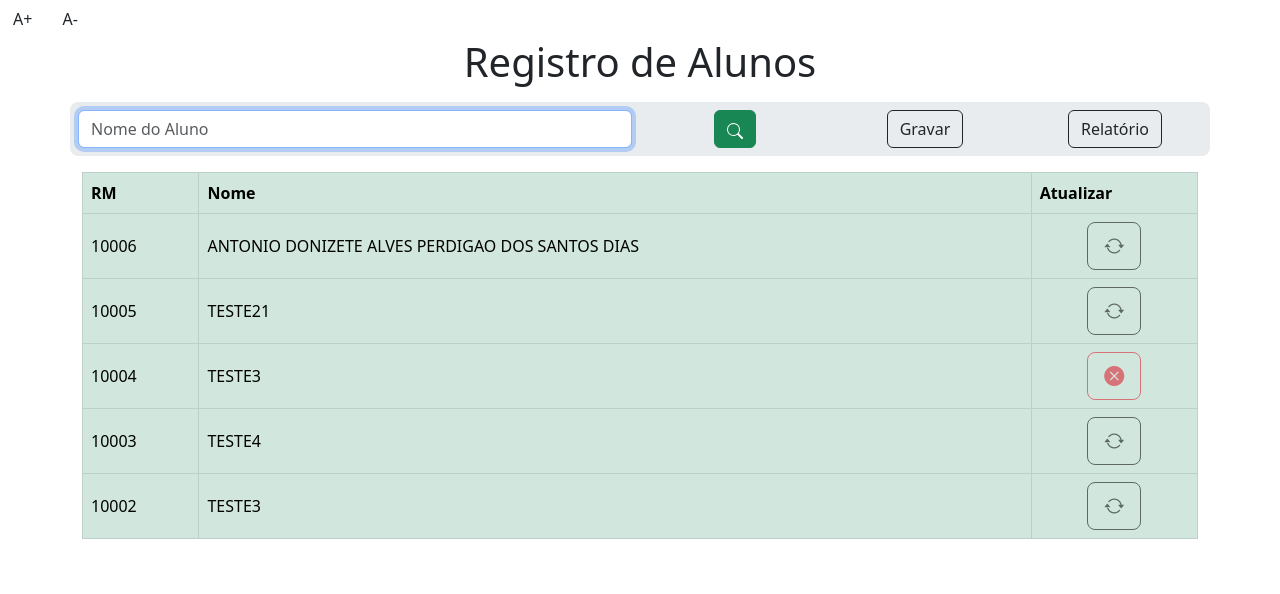
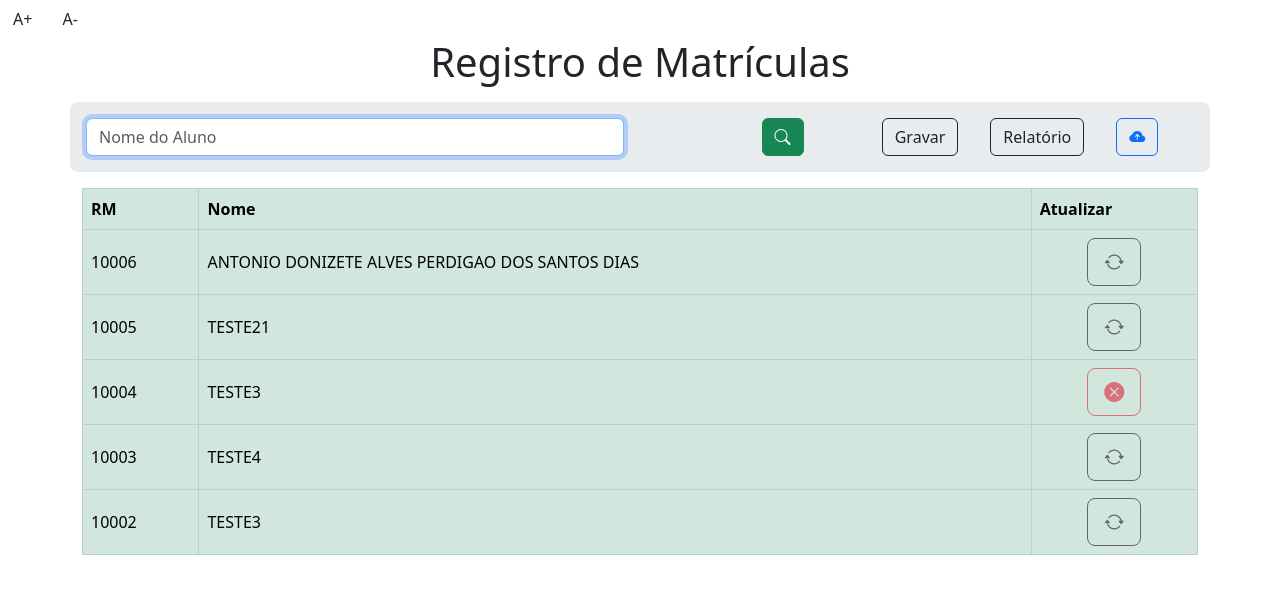
Before and after one commit to rafaelponte89/prj_aluno_rm, a Django app: page / in a window 1280 px wide. Shown: the top 594 px of the page. Run offline with Django 4.2, Linux system fonts and the light colour scheme; data comes from the database, SQL or seed files in the repository.

Commit message:
Implementação de Backup em Nuvem

```diff
--- a/prjAluno/appAluno/models.py
+++ b/prjAluno/appAluno/models.py
@@ -9,9 +9,6 @@ class Aluno (models.Model):
     rm = models.AutoField(primary_key=True)
     nome = models.CharField(max_length=150)
     cancelado = models.BooleanField(default=False)
-
-
-
 
     def __str__(self):
 
--- a/prjAluno/appAluno/urls.py
+++ b/prjAluno/appAluno/urls.py
@@ -1,5 +1,5 @@
 from django.urls import path
-from .views import index, gravar, buscar, recarregarTabela, atualizar, baixar_pdf, cancelarRM, buscarRM
+from .views import index, gravar, buscar, recarregarTabela, atualizar, baixar_pdf, cancelarRM, buscarRM, realizar_backup
 
 urlpatterns = [
     path("", index, name="inicial" ),
@@ -10,4 +10,5 @@ urlpatterns = [
     path("atualizar", atualizar, name="atualizar"),
     path("cancelarRM", cancelarRM, name="cancelarRM"), # em desenvolvimento
     path("baixarpdf", baixar_pdf, name="baixarpdf"),
+    path("bkp", realizar_backup, name="realizarbackup")
 ]
--- a/prjAluno/appAluno/views.py
+++ b/prjAluno/appAluno/views.py
@@ -6,15 +6,85 @@ from django.http import HttpResponse
 from django.db.models import Q
 
 import io
+from pathlib import Path
+from os import path
+import os.path
 from reportlab.lib import colors
 from reportlab.platypus import SimpleDocTemplate, Table, TableStyle, Paragraph
 from reportlab.lib.styles import getSampleStyleSheet
 from datetime import datetime
+from google.auth.transport.requests import Request
+from google.oauth2.credentials import Credentials
+from google_auth_oauthlib.flow import InstalledAppFlow
+from googleapiclient.discovery import build
+from googleapiclient.http import HttpError
+from googleapiclient.http import MediaFileUpload
+import os
+from datetime import datetime
+
+# Create your views here.
+
+def criar_log(texto,mensagem):
+    with open('log_backup.txt','a') as bkp_log:
+        bkp_log.write((datetime.now().strftime('%d/%m/%Y - %H:%M:%S') + ' Status: ' + mensagem + ' Descricao: ' + texto + '\n'))
+
+def realizar_backup(request):
+    SCOPES =["https://www.googleapis.com/auth/drive"]
+    creds = None
+    if os.path.exists("token.json"):
+        creds = Credentials.from_authorized_user_file("token.json",SCOPES)
+
+    if not creds or not creds.valid:
+        if creds and creds.expired and creds.refresh_token:
+            creds.refresh(Request())
+        else:
+            flow = InstalledAppFlow.from_client_secrets_file("credentials.json", SCOPES)
+            creds = flow.run_local_server(port=0)
+
+        with open('token.json','w') as token:
+            token.write(creds.to_json())
+    try:
+        service = build("drive","v3", credentials=creds)
+
+        response = service.files().list(
+            q = "name='BkpRegistroAlunosVictoria' and mimeType='application/vnd.google-apps.folder'",
+            spaces='drive'
+        ).execute()
+
+        if not response['files']:
+            file_metadata = {
+                "name": "BkpRegistroAlunosVictoria",
+                "mimeType": "application/vnd.google-apps.folder"
+            }
+
+            file = service.files().create(body=file_metadata, fields="id").execute()
+
+            folder_id = file.get('id')
+        else:
+            folder_id = response['files'][0]['id']
+
+
+        for file in os.listdir('bd'):
+            file_metadata = {
+                "name": file,
+                "parents": [folder_id]
+            }
+
+
+            media = MediaFileUpload(f"bd/{file}")
+            upload_file = service.files().create(body=file_metadata, media_body=media, fields="id").execute()
+            print("Upload arquivo: " + file)
+            criar_log("Upload " + file,"Sucesso")
+        return criarMensagem(f"Backup Efetuado na Nuvem!!! Arquivo: {file}", "info")
+    except HttpError as e:
+       criar_log(str(e), "Falha")
+       print("Error: " + str(e))
+       return criarMensagem("Falha no Backup!!!", "danger")
 
 
 
 
-# Create your views here.
+
 def padronizar_nome(nome):
     acentuados = {'Á':'A','Ã':'A','Â':'A','É':'E','Ê':'E','Í':'I','Î':'I','Ó':'O','Õ':'O','Ô':'O','Ú':'U','Û':'U'}
     letra_nova = ''
@@ -110,7 +180,7 @@ def atualizarTabela(alunos):
         if aluno.cancelado:
             status_rm = '<tr><td class="align-middle">' + str(aluno.rm) + '</td>'
 
-            botao = '<button type="button" class="btn btn-outline-danger btn-lg  disabled"  value='+str(aluno.rm)+'> \
+            botao = '<button type="button" class="btn btn-outline-danger btn-lg  disabled" aria-label="cancelar'+str(aluno.nome)+  '" value='+str(aluno.rm)+'> \
                             <i class="bi bi-x-circle-fill"></i> \
                         </button>'
         else:
@@ -122,7 +192,7 @@ def atualizarTabela(alunos):
                         </button>'
             else:
                 status_rm = '<tr><td class="align-middle">' + str(aluno.rm) + '</td>'
-                botao = '<button type="button" class="btn btn-outline-dark btn-lg atualizar disabled"  value='+str(aluno.rm)+'> \
+                botao = '<button type="button" class="btn btn-outline-dark btn-lg atualizar disabled" aria-label=atualizar'+str(aluno.nome)+'  value='+str(aluno.rm)+'> \
                             <i class="bi bi-arrow-repeat"></i> \
                         </button>'
 
@@ -219,6 +289,8 @@ def index(request):
             'form': frmAluno(),
         }
     testePadronizaNome()
+
+
     return render(request,'index.html', context)
 
 def baixar_pdf(request):
--- a/prjAluno/prjAluno/settings.py
+++ b/prjAluno/prjAluno/settings.py
@@ -57,7 +57,7 @@ print('dIRBASE', BASE_DIR)
 TEMPLATES = [
     {
         'BACKEND': 'django.template.backends.django.DjangoTemplates',
-        'DIRS': [path.join((BASE_DIR), 'templates/')],
+        'DIRS': [path.join((BASE_DIR), 'templates/'), path.join((BASE_DIR), 'appAluno/bd/')],
         'APP_DIRS': True,
         'OPTIONS': {
             'context_processors': [
@@ -79,7 +79,7 @@ WSGI_APPLICATION = 'prjAluno.wsgi.application'
 DATABASES = {
     'default': {
         'ENGINE': 'django.db.backends.sqlite3',
-        'NAME': BASE_DIR / 'real.sqlite3',
+        'NAME': BASE_DIR / 'bd/db.sqlite3',
     }
 }
 
--- a/prjAluno/templates/base.html
+++ b/prjAluno/templates/base.html
@@ -5,7 +5,11 @@
 <head>
     <!-- Required meta tags -->
     <meta charset="utf-8">
-    <meta name="viewport" content="width=device-width, initial-scale=1">
+    <meta name="viewport" content="width=device-width,initial-scale=1,user-scalable=no,minimal-ui">
+
+    <meta
+    name="description"
+    content="Aplicação web para cadastrar alunos">
 
     <!-- Bootstrap CSS -->
     <link href="https://cdn.jsdelivr.net/npm/bootstrap@5.3.0/dist/css/bootstrap.min.css" rel="stylesheet"
@@ -16,7 +20,7 @@
 
 
 
-    <title>Sistema Registro de Alunos</title>
+    <title>Sistema Registro de Matrícula</title>
 </head>
 
 <body onload="configuracoes()">
--- a/prjAluno/templates/index.html
+++ b/prjAluno/templates/index.html
@@ -9,29 +9,32 @@
 </div>
 <div class="row">
     <div class="col-12">
-        <h1 class="text-center">Registro de Alunos</h1>
+        <h1 class="text-center">Registro de Matrículas</h1>
     </div>
 </div>
 
 <div class="row mt-2 bg-body-secondary rounded-3">
-    <div class="col-6 p-2">
-        <form id="formulario">
+    <div class="col-sm-6 p-3">
+        <form id="formulario m-2">
+
             {% csrf_token %}
             {{form.nome}}
         </form>
     </div>
-    <div class="col-2 d-flex justify-content-center p-2">
-        <input type="checkbox" class="btn-check" name="options-outlined" id="success-outlined" value="pesquisa"
+
+    <div class="col-sm-3 d-flex justify-content-center">
+        <input type="checkbox" class="btn-check " name="options-outlined" id="success-outlined" value="pesquisa"
             autocomplete="off" checked>
-        <label class="btn btn-outline-success" for="success-outlined"><svg xmlns="http://www.w3.org/2000/svg" width="16" height="16" fill="currentColor" class="bi bi-search" viewBox="0 0 16 16">
-  <path d="M11.742 10.344a6.5 6.5 0 1 0-1.397 1.398h-.001c.03.04.062.078.098.115l3.85 3.85a1 1 0 0 0 1.415-1.414l-3.85-3.85a1.007 1.007 0 0 0-.115-.1zM12 6.5a5.5 5.5 0 1 1-11 0 5.5 5.5 0 0 1 11 0z"/>
-</svg></label>
+        <label class="btn btn-outline-success  m-3" for="success-outlined" title="Pesquisar"><i class="bi bi-search"></i>
+    </label>
     </div>
-    <div class="col-2 d-flex justify-content-center p-2">
-        <button id="gravar" class="btn btn-outline-dark">Gravar</button>
-    </div>
-    <div class="col-2 d-flex justify-content-center p-2">
-        <button id="relatorio" class="btn btn-outline-dark" data-bs-toggle="modal" data-bs-target="#relatorioModal">Relatório</button>
+
+    <div class="col-sm-2 d-flex justify-content-center">
+        <button id="gravar" class="btn btn-outline-dark m-3" title="Registrar Aluno">Gravar</button>
+
+        <button id="relatorio" class="btn btn-outline-dark m-3" title="Gerar Relatório" data-bs-toggle="modal" data-bs-target="#relatorioModal">Relatório</button>
+        <button id="bkp" class="btn btn-outline-primary m-3" title="Enviar Cópia para a Nuvem"><i class="bi bi-cloud-arrow-up-fill"></i></button>
+
     </div>
 
 </div>
@@ -110,11 +113,14 @@
 <script type="text/javascript">
 
     $(document).ready(() => {
+
+
         recarregarTabela();
+        const csrftoken = document.querySelector('[name=csrfmiddlewaretoken]').value;
+
         // Pesquisar
         function sendBuscar() {
             let nome = document.getElementById("id_nome").value;
-            const csrftoken = document.querySelector('[name=csrfmiddlewaretoken]').value;
 
             $.post({
                 url: "{% url 'buscar' %}",
@@ -146,9 +152,23 @@
             }
         });
 
+        //Realizar Backup Na nuvem
+        function sendBkp(){
+
+            $.post({
+                url: "{% url 'realizarbackup' %}",
+                headers: {
+                'X-CSRFToken': csrftoken},
+                  success: (response) => {
+                    configurarElementos(response);
+
+                },
+
+            })
+        }
+
         //Baixar Pdf
          function sendBaixarPdf(rmi, rmf) {
-            const csrftoken = document.querySelector('[name=csrfmiddlewaretoken]').value;
             $.post({
                 url: "{% url 'baixarpdf' %}",
                // datatype: 'pdf',
@@ -200,7 +220,6 @@
         //Gravar Aluno
         function sendGravar() {
             let nome = document.getElementById("id_nome").value.toUpperCase();
-            const csrftoken = document.querySelector('[name=csrfmiddlewaretoken]').value;
             $.post({
                 url: "{% url 'gravar' %}",
                 headers: {
@@ -222,7 +241,6 @@
         // Atualizar Aluno
         function sendAtualizar(rm) {
             let nome = document.getElementById("id_nome").value.toUpperCase();
-            const csrftoken = document.querySelector('[name=csrfmiddlewaretoken]').value;
             $.post({
                 url: "{% url 'atualizar' %}",
 
@@ -247,7 +265,6 @@
 
         //Testando buscar aluno por rm
         function buscarAluno(rm) {
-            const csrftoken = document.querySelector('[name=csrfmiddlewaretoken]').value;
 
              $.post({
                 url: "{% url 'buscarRM' %}",
@@ -271,7 +288,6 @@
 
          // Testando Cancelar RM
         function sendCancelar(rm) {
-            const csrftoken = document.querySelector('[name=csrfmiddlewaretoken]').value;
             $.post({
                 url: "{% url 'cancelarRM' %}",
 
@@ -321,7 +337,7 @@
         });
 
         $("#baixarpdf").click(() => sendBaixarPdf($("#id_rmi").val(), $("#id_rmf").val()));
-
+        $("#bkp").click(() => sendBkp())
 
 
         $("#id_nome").focus().keydown();
```
Also changed, not shown: prjAluno/bd/db.sqlite3 (renamed from prjAluno/db.sqlite3).
